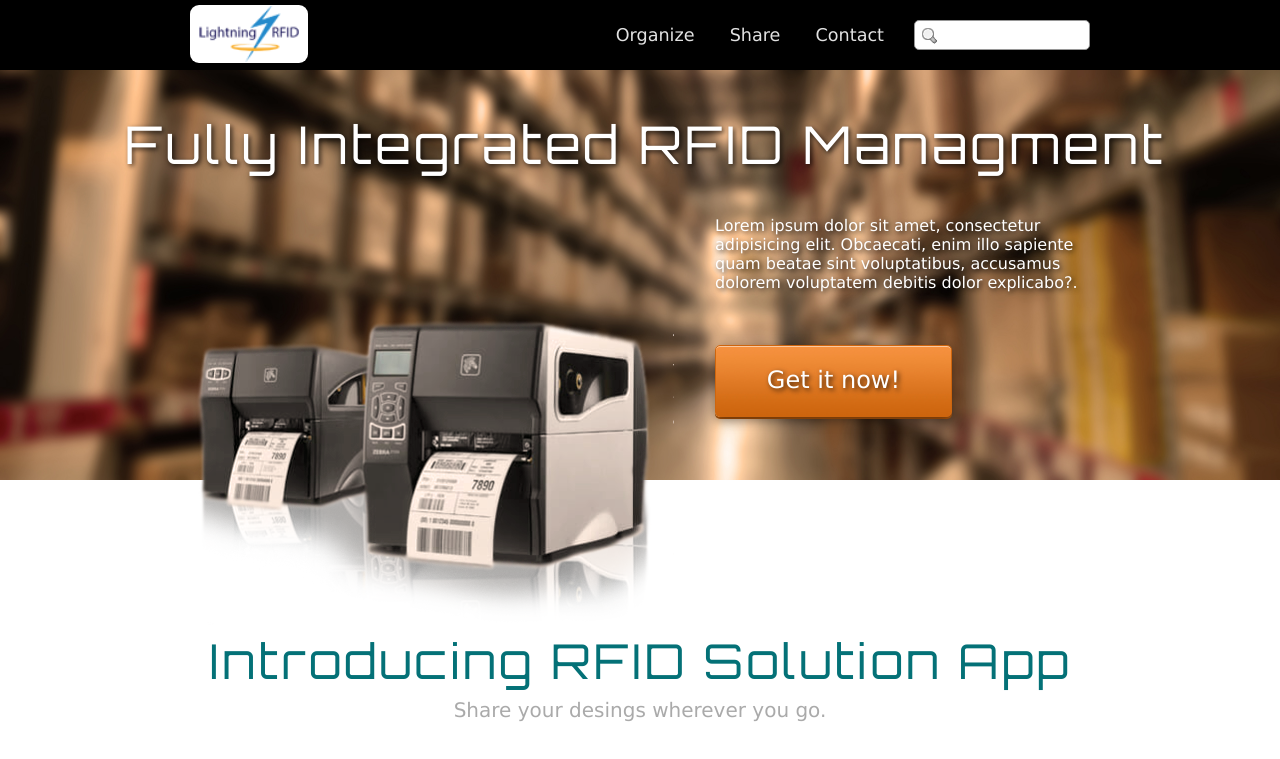
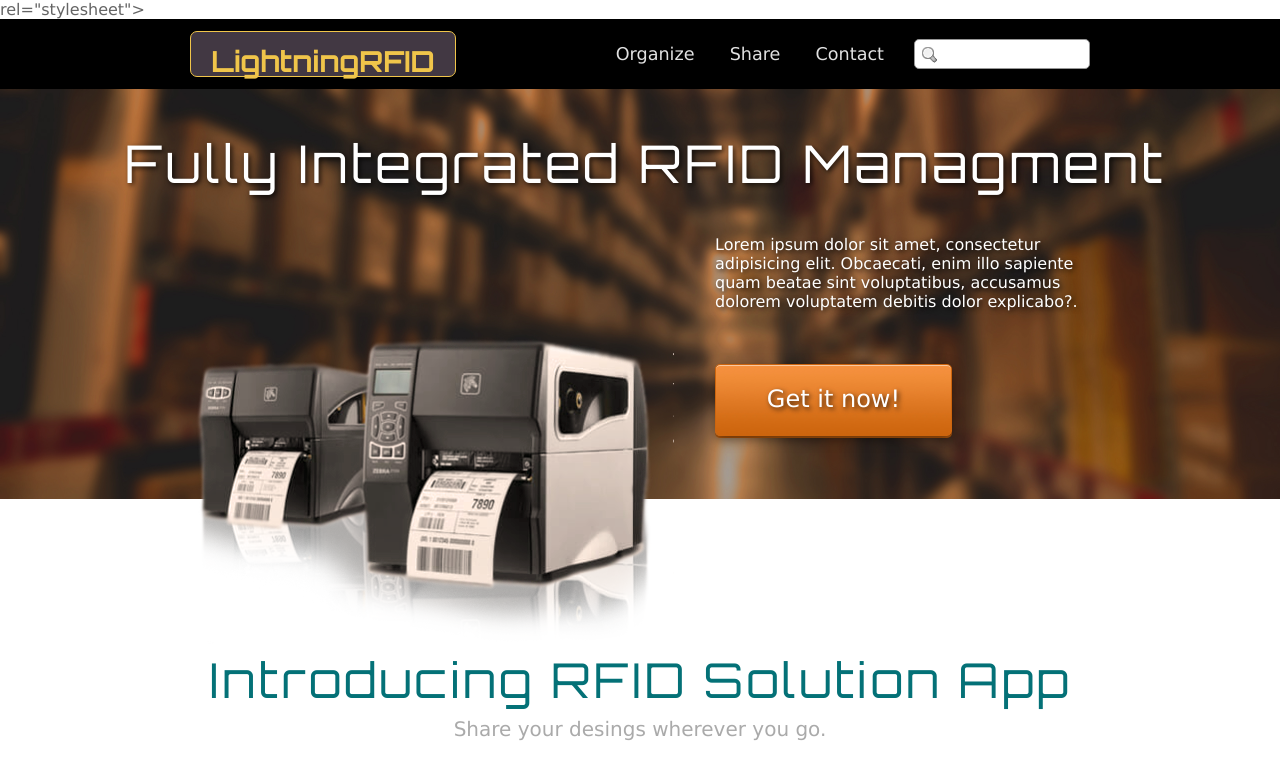
Before and after one commit to adrioro/RFID-Lightning, a plain HTML site: page index.html in a window 1280 px wide. Shown: the top 759 px of the page. Drawn offline with Linux system fonts and the light colour scheme; a web font is replaced by a local one.

Commit message:
Commit #6

```diff
--- a/index.html
+++ b/index.html
@@ -3,16 +3,15 @@
 
      <head>
           <link rel="stylesheet" href="styles.css">
-          <link href="https://fonts.googleapis.com/css?family=Nova+Flat|Oleo+Script+Swash+Caps|Orbitron"
-            rel="stylesheet">
+          <link href="https://fonts.googleapis.com/css?family=Orbitron:400,700" rel="stylesheet">
+          rel="stylesheet">
           <title>Ligtning RFID</title>
      </head>
 
      <body>
           <header>
                <div class="container">
-                    <div id="logo" class="floatleft logobox"><img src="images/Logo.png"
-                           alt=""></div>
+                    <div id="logo" class="floatleft logobox">LightningRFID</div>
                     <input type="text" name="search" class="search floatright">
                     <nav class="floatright">
                          <ul>
--- a/styles.css
+++ b/styles.css
@@ -20,12 +20,23 @@ header {
   background-color:  rgb(0, 0, 0);
   padding: 5px 0;
 }
-#logo img {
-  width: 100px;
-  padding: 1px  9px;
+
+.logobox{
+  width: 250px;
+  height: 26px;
+  font-family: 'Orbitron', sans-serif;
+  font-weight: 700;
+  font-size: 29px;
   margin-left: 20px;
   background-color: white;
-  border-radius: 9px;
+  border-radius: 7px;
+  text-align: center;
+  margin-top: 7px;
+  padding: 7px;
+  padding-top: 11px;
+  background-color: #423843;
+  color: #F0C54A;
+  border:0.9px solid #F0C54A;
 }
 .container {
   width: 940px;
@@ -60,7 +71,7 @@ section.hero {
   max-height: 400px;
   padding: 5px;
   margin-bottom: 120px;
-  background: url(images/herobg.jpg);
+  background: url(images/herobg1.jpg);
   background-size: 99.5% 100%;
   margin-bottom: 70px;
 }
```
Also changed, not shown: images/herobg1.jpg (added), 1 other file.
